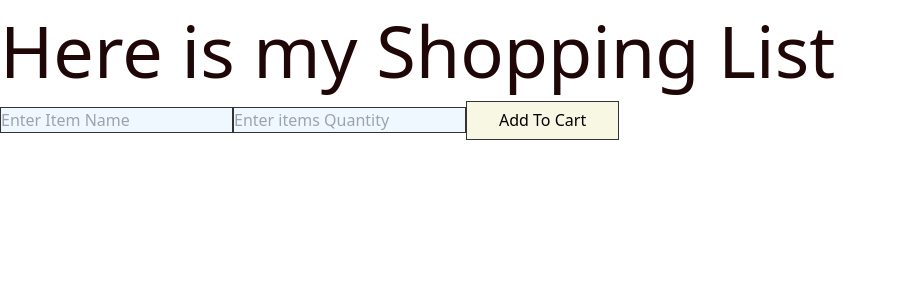
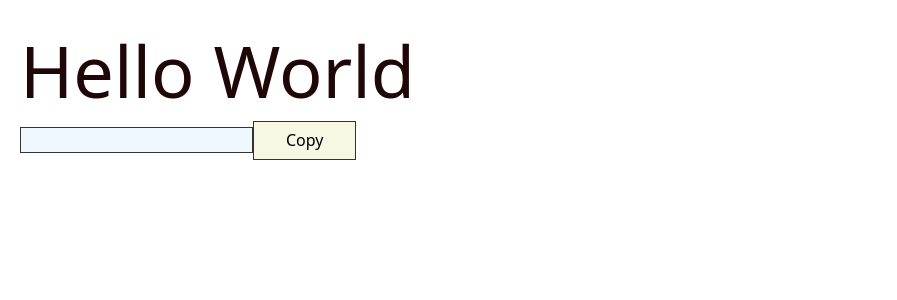
Before and after one commit to geektoseek/React-Learnings, a React (Vite) app: page / in a window 1280 px wide. Shown: the top 300 px of the page, without its empty margins (0-897 px from the left). Built offline with nearby package versions, Linux system fonts and the light colour scheme.

Commit message:
Learning Portal and a little example here

```diff
--- a/src/App.jsx
+++ b/src/App.jsx
@@ -39,13 +39,14 @@
 
 import ShoppingList from './Components/ShoppingList';
 
+import CopyInput from './Components/CopyInput';
 
 const App = () => {
     const [count, setCount] = useState(0);
 
     return (
         <>
-            <ShoppingList />
+            <CopyInput />
         </>
     );
 };
--- /dev/null
+++ b/src/Components/CopyInput.jsx
@@ -0,0 +1,25 @@
+import React, { useState } from 'react'
+
+const CopyInput = () => {
+
+    const [inputvalue, setInputValue] = useState('')
+    const [copied, setCopied] = useState(false);
+
+    const handleCopy = () => {
+        navigator.clipboard.writeText(inputvalue).then(() => {
+            setCopied(true);
+            setTimeout(() => setCopied(false), 2000)
+        })
+
+    }
+
+    return (
+        <>
+            <h1>Hello World</h1>
+            <input type="text" value={inputvalue} onChange={e => setInputValue(e.target.value)} />
+            <button onClick={handleCopy}>Copy</button>
+        </>
+    )
+}
+
+export default CopyInput
--- a/src/index.css
+++ b/src/index.css
@@ -2,6 +2,10 @@
 @tailwind components;
 @tailwind utilities;
 
+body {
+    padding: 10px;
+    margin: 10px;
+}
 
 h1 {
     color: rgb(31, 7, 7);
```
